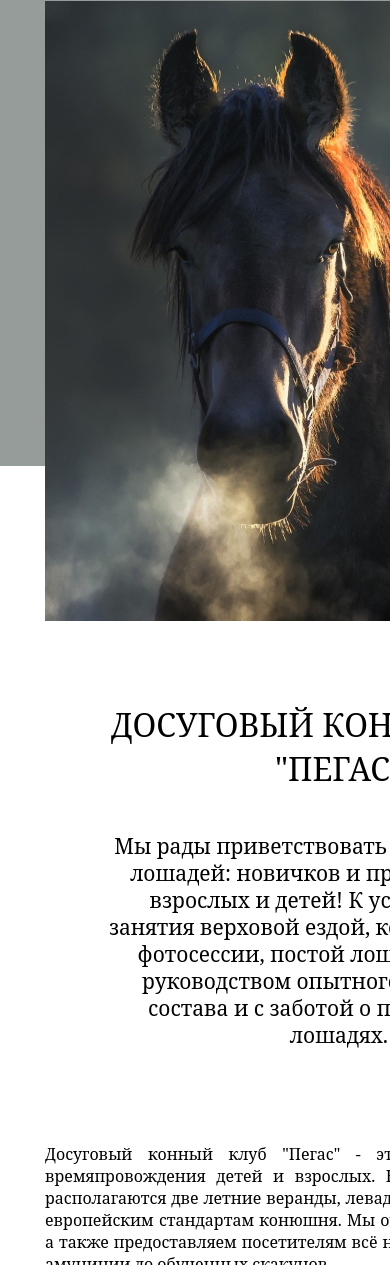
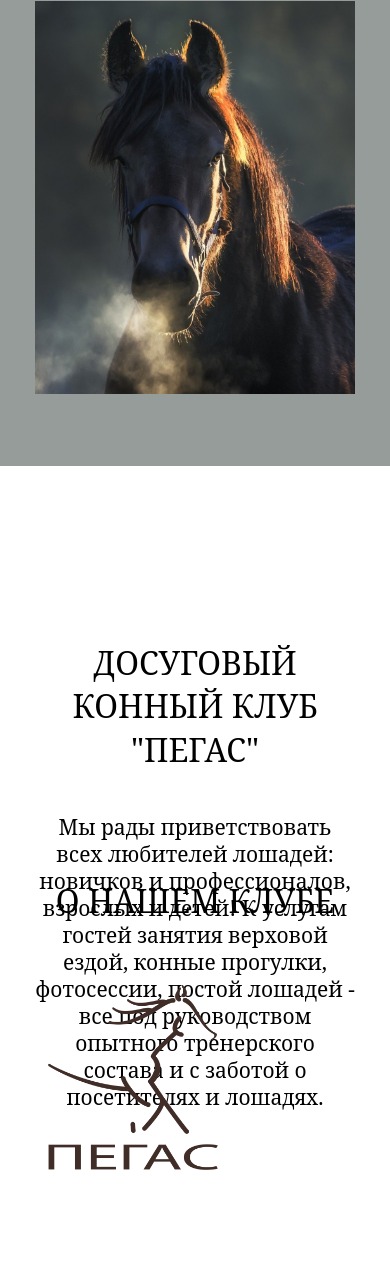
Before and after one commit to test09845/test09845.github.io, a plain HTML site: page index.html in a window 390 px wide. Shown: the part 79-1344 px from the top of the page. Drawn offline with Linux system fonts and the light colour scheme.

Commit message:
Update style.css

```diff
--- a/CSS/style.css
+++ b/CSS/style.css
@@ -8,19 +8,23 @@ body {
 	height: 100%;
 	font-size: 20px;
 	font-family: "Noto Serif";
-
+	text-align: justify;
 }
-
 .container {
 	max-width: 1030px;
 	margin: 0px auto;
 }
-
 .wrapper {
 	position: relative;
 	min-height: 100%;
 	overflow: hidden;
 }
+
+.main {
+	padding-top: 0px;
+	margin-bottom: 65px;
+}
+
 
 @media (max-width:991.98px) {
 	.container{
@@ -37,15 +41,30 @@ body {
 
 @media (max-width:575.98px) {
 	.container{
-		min-width: 300px;
+		min-width: 320px;
 		margin: 10px auto;
 		font-size: 16px;
 	}
-	.header_img{
-		flex-direction: center;
-		max-width: 60%;
-		max-height: 60%;
-		top: 40px;
+	.header_img img{
+		max-width: 320px;
+		height: auto;
+		top: 20px;
+	}
+	.about_main{
+		flex-direction: column;
+	}
+	.about_scr{
+		order: 1;
+		margin: 0 auto;
+	}
+	.ab_text{
+		min-width: 320px;
+		text-align: center;
+		order: 2;
+	}
+	.about_img img{
+		max-width: 170px;
+		height: auto;
 	}
 	.title1{
 		text-align: center;
@@ -53,13 +72,13 @@ body {
 	.text1{
 		text-align: center;
 	}
-	.down{
+	.bottom{
 		flex-direction: column;
 	}
-	.down .contact_text{
+	.bottom .contact_text{
 		align-self: center;
 	}
-	.down .gate_img{
+	.bottom .gate_img{
 		align-self: center;
 	}
 }
@@ -75,41 +94,41 @@ body {
 
 .header_img {
 	position: relative;
-	width: 505px;
+	max-width: 505px;
 	height: 620px;
 	top: 70px;
 	margin-left: 0px;
 	float: left;
 }
 
+.header_img img{
+	object-fit: cover;
+}
+
 .header_text {
 	position: relative;
-	width: 462px;
+	max-width: 462px;
 	height: 328px;
 	right: 0px;
 	top: 161px;
 	bottom: 56px;
 	display: flex;
 	align-items: center;
-	float: margin-left;
-	left: 63px;
+	float: right;
 }
 
 .title {
 	font-size: 32px;
 	line-height: 43.58px;
 	font-weight: 500;
-	align-items: center;
 	text-align: center;
 	text-transform: uppercase;
-
 }
 
 .title1{
 	font-size: 32px;
 	line-height: 43.58px;
 	font-weight: 500;
-	align-items: left;
 	text-transform: uppercase;
 }
 
@@ -130,20 +149,25 @@ body {
 	margin-bottom: 40px;
 }
 
-.down{
+.bottom{
 	position: relative;
 	width: 100%;
-	min-height: 349px;
-	float: margin-right;
+	min-height: 279px;
+	float: right;
 	margin-right: 0;
+	padding-bottom: 40px;
 	display: flex;
 	justify-content: space-between;
+
 }
 
 
-.main {
-	padding-top: 0px;
-	padding-bottom: 65px;
+.about_main{
+	position: relative;
+	width: 100%;
+	display: flex;
+	justify-content: space-between;
+
 }
 
 .about{
@@ -151,31 +175,40 @@ body {
 	width: 295px;
 	height: 66px;
 	margin-right: 0px;
-	top: 40px;
+	padding-bottom: 0px;
 }
 
 .ab_text{
 	position: relative;
-	width: 700px;
-	height: 290px;
+	max-width: 650px;
+	height: 250px;
 	margin-top: 185px;
 	display: flex;
 	align-items: center;
-	text-align: justify;
-	float: margin-right;
+	float: left;
 	margin-right: 0;
 }
+
 .about_scr{
 	position: relative;
-	float: right;
+
+
+
+
+
+}
+
+.about_img {
+	position: relative;
+	margin-top: 40px;
+	max-width: 290px;
+	max-height: 290px;
 
 }
 .about_img img{
-	position: relative;
-	margin-top: 160px;
-	width: 290px;
-	height: 290px;
-	float: right;
+	width: 100%;
+	height: auto;
+
 }
 
 .gate_img{
@@ -183,9 +216,12 @@ body {
 	margin-top: 0px;
 	margin-left: 0px;
 	width: 525px;
-	height: 349px;
+	height: 279px;
 	float: right;
 }
+
+
+
 
 .table{
 	position: relative;
@@ -225,11 +261,13 @@ body {
 .table_scroll{ overflow-x: auto;
 }
 
+
+
+
 .footer {
 	position: absolute;
 	width: 100%;
 	height: 65px;
-	left: 0;
 	bottom: 0;
 	background-color: #959C9A;
 }
```
